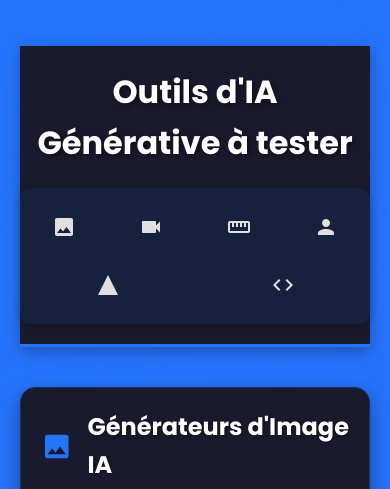
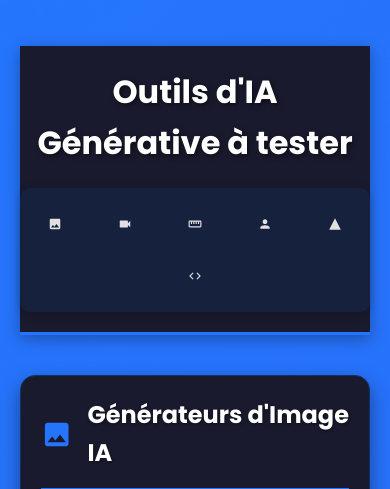
Before and after one commit to creaserviceProf/News2025, a plain HTML site: page index.html in a window 390 px wide. Shown: the top 489 px of the page. Drawn offline with Linux system fonts and the light colour scheme.

Commit message:
Add files via upload

```diff
--- a/index.html
+++ b/index.html
@@ -294,9 +294,9 @@ footer {
 
     .navbar a svg {
         margin-right: 0 !important;
-        width: 24px;
-        height: 24px;
-		padding: 2px;
+        width: 14px;
+        height: 22px;
+		padding: 0px;
     }
 
     .section {
```
